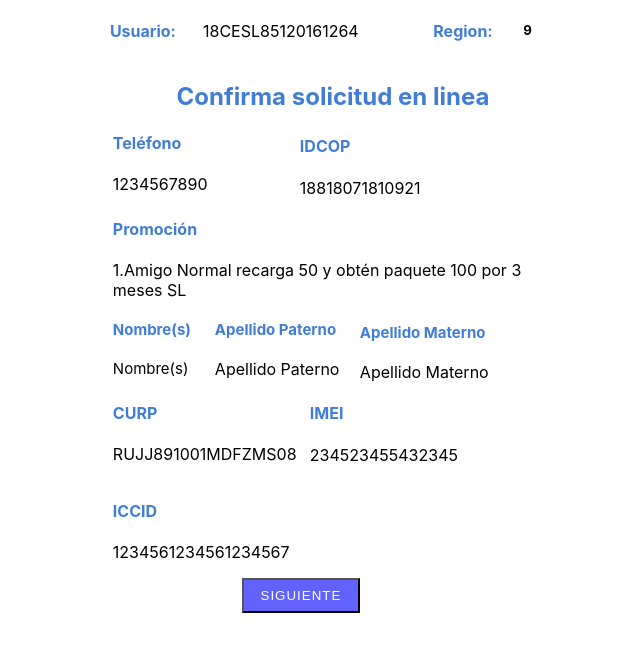
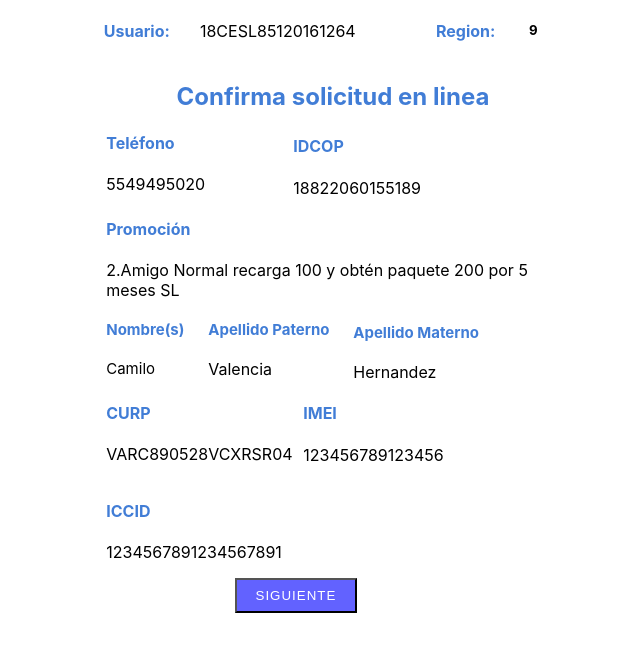
Before and after one commit to kokeGG/proyectoKaren, a React (Create React App) app: page /menu/solicitud/datos/confirmar in a window 1280 px wide. Shown: the top 652 px of the page, without its empty margins (307-947 px from the left). Built offline with nearby package versions, Linux system fonts and the light colour scheme.

Commit message:
update confirma solicitud en linea

```diff
--- a/src/components/Portabilidad/confirmar/index.jsx
+++ b/src/components/Portabilidad/confirmar/index.jsx
@@ -15,39 +15,39 @@ const Confirmar = () => {
                 <h2>Confirma solicitud en linea</h2>
                 <div className="telContainer">
                     <h4>Teléfono</h4>
-                    <p>1234567890</p>
+                    <p>5549495020</p>
                 </div>
                 <div className="IDCOP">
                     <h4>IDCOP</h4>
-                    <p>18818071810921</p>
+                    <p>18822060155189</p>
                 </div>
                 <div className="promo">
                     <h4>Promoción</h4>
-                    <p>1.Amigo Normal recarga 50 y obtén paquete 100 por 3 meses SL</p>
+                    <p>2.Amigo Normal recarga 100 y obtén paquete 200 por 5 meses SL</p>
                 </div>
                 <div className="nombre">
                     <h4>Nombre(s)</h4>
-                    <p>Nombre(s)</p>
+                    <p>Camilo</p>
                 </div>
                 <div className="apellidoP">
                     <h4>Apellido Paterno</h4>
-                    <p>Apellido Paterno</p>
+                    <p>Valencia</p>
                 </div>
                 <div className="apellidoM">
                     <h4>Apellido Materno</h4>
-                    <p>Apellido Materno</p>
+                    <p>Hernandez</p>
                 </div>
                 <div className="curp">
                     <h4>CURP</h4>
-                    <p>RUJJ891001MDFZMS08</p>
+                    <p>VARC890528VCXRSR04</p>
                 </div>
                 <div className="IMEI">
                     <h4>IMEI</h4>
-                    <p>234523455432345</p>
+                    <p>123456789123456</p>
                 </div>
                 <div className="ICCID">
                     <h4>ICCID</h4>
-                    <p>1234561234561234567</p>
+                    <p>1234567891234567891</p>
                 </div>
                 <div className="btnContainer">
                     <button>
--- a/src/components/Portabilidad/solicitudConCURP/index.jsx
+++ b/src/components/Portabilidad/solicitudConCURP/index.jsx
@@ -57,7 +57,7 @@ const SolicitudCurp = () => {
                         <p>Teléfono</p>
                         <input
                             type="text"
-                            placeholder="Teléfono"
+                            value="5549495020"
                         />
                     </div>
 
@@ -65,7 +65,7 @@ const SolicitudCurp = () => {
                         <p>Nombre(s)</p>
                         <input
                             type="text"
-                            placeholder="Nombre (s)"
+                            value="Camilo"
                         />
                     </div>
                 </div>
@@ -75,14 +75,14 @@ const SolicitudCurp = () => {
                         <p>Apellido Paterno</p>
                         <input
                             type="text"
-                            placeholder="Apellido Paterno"
+                            value="Valencia"
                         />
                     </div>
                     <div className="apeM">
                         <p>Apellido Materno</p>
                         <input
                             type="text"
-                            placeholder="Apellido Materno"
+                            value="Hernandez"
                         />
                     </div>
                 </div>
@@ -92,7 +92,7 @@ const SolicitudCurp = () => {
                         <input
                             type="text"
                             placeholder="CURP"
-                            value="RUJJ891001MDFZMS08"
+                            value="VARC890528VCXRSR04"
                         />
                     </div>
                     <div className="searchContainer">
```
